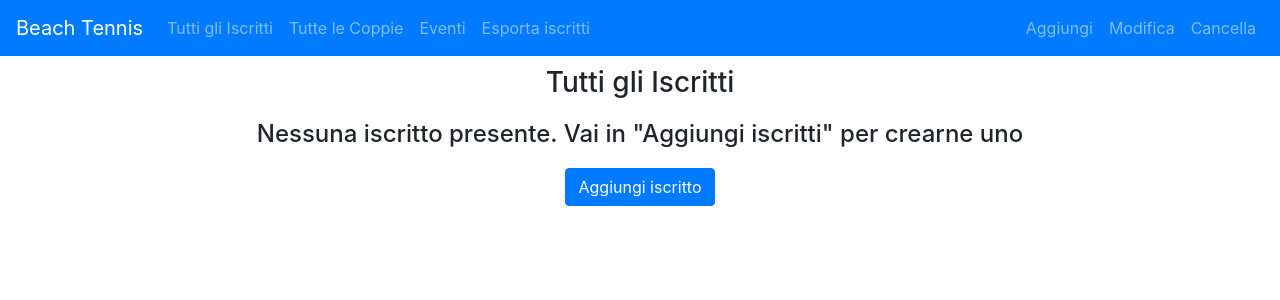
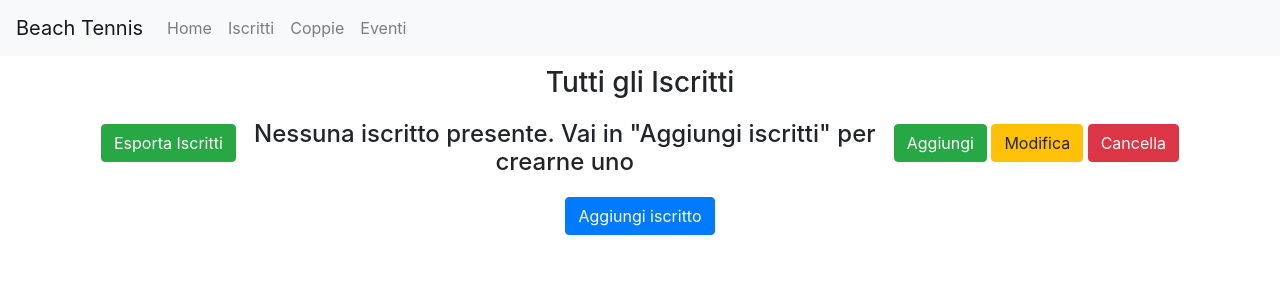
Before and after one commit to Baldi00/beachtennis, a PHP site: page /players.php in a window 1280 px wide. Shown: the top 300 px of the page. Run offline with PHP 8.4, Linux system fonts and the light colour scheme; data that the repository does not hold is empty.

Commit message:
added navbar to player.php

```diff
--- a/beachtennis/players.php
+++ b/beachtennis/players.php
@@ -23,46 +23,35 @@
     <script src="public/unknown/js/jquery-3.5.1.slim.min.js"></script>
     <script src="public/unknown/js/popper.min.js"></script>
     <script src="public/bootstrap/js/bootstrap.min.js"></script>
-
     <title>Beach Tennis</title>
 </head>
 <body>
-    <nav class="navbar navbar-expand-lg navbar-dark bg-primary">
-        <a class="navbar-brand" href="index.php">Beach Tennis</a>
-        <button class="navbar-toggler" type="button" data-toggle="collapse" data-target="#navbarSupportedContent" aria-controls="navbarSupportedContent" aria-expanded="false" aria-label="Toggle navigation">
-            <span class="navbar-toggler-icon"></span>
-        </button>
 
-        <div class="collapse navbar-collapse" id="navbarSupportedContent">
-            <ul class="navbar-nav mr-auto">
-                <li class="nav-item">
-                    <a class="nav-link" href="players.php">Tutti gli Iscritti</a>
-                </li>
-                <li class="nav-item">
-                    <a class="nav-link" href="couples.php">Tutte le Coppie</a>
-                </li>
-                <li class="nav-item">
-                    <a class="nav-link" href="events.php">Eventi</a>
-                </li>
-                <li class="nav-item">
-                    <a class="nav-link" href="exportCSV.php?source=players">Esporta iscritti</a>
-                </li>
-            </ul>
-            <ul class="navbar-nav justify-content-end">
-                <li class="nav-item">
-                    <a class="nav-link" href="addPlayer.php">Aggiungi</a>
-                </li>
-                <li class="nav-item">
-                    <a class="nav-link" href="editPlayer.php">Modifica</a>
-                </li>
-                <li class="nav-item">
-                    <a class="nav-link" href="deletePlayer.php">Cancella</a>
-                </li>
-            </ul>
-        </div>
-    </nav>
+<?php require 'templates/navbar.php' ?>
+
+<div class="container">
 
     <h3 align="center" style="margin-top: 10px;">Tutti gli Iscritti</h3>
+
+    <div>
+        <div class="content" style="float: left; margin: 1em;">
+            <a href="exportCSV.php?source=players">
+                <button type="button" class="btn btn-success">Esporta Iscritti</button>
+            </a>
+        </div>
+
+        <div class="content" style="float: right; margin: 1em;">
+            <a href="addPlayer.php">
+                <button type="button" class="btn btn-success">Aggiungi</button>
+            </a>
+            <a href="editPlayer.php">
+                <button type="button" class="btn btn-warning" onclick="">Modifica</button>
+            </a>
+            <a href="deletePlayer.php">
+                <button type="button" class="btn btn-danger" onclick="">Cancella</button>
+            </a>
+        </div>
+    </div>
 
     <?php
     $numRow = $result->num_rows;
@@ -94,5 +83,13 @@
                     </table>';
     }
     ?>
+
+</div>
+
+
+
+
+
+
 </body>
 </html>
```
Lines whose indentation alone changed are shown as unchanged.
